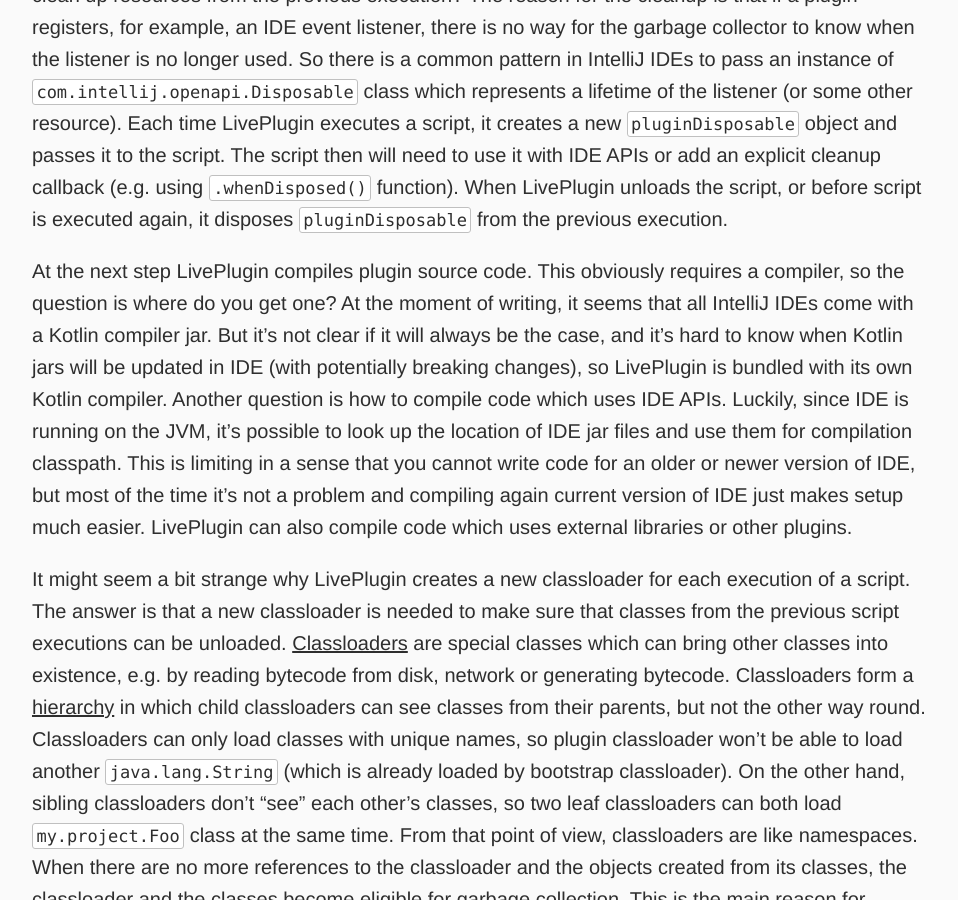
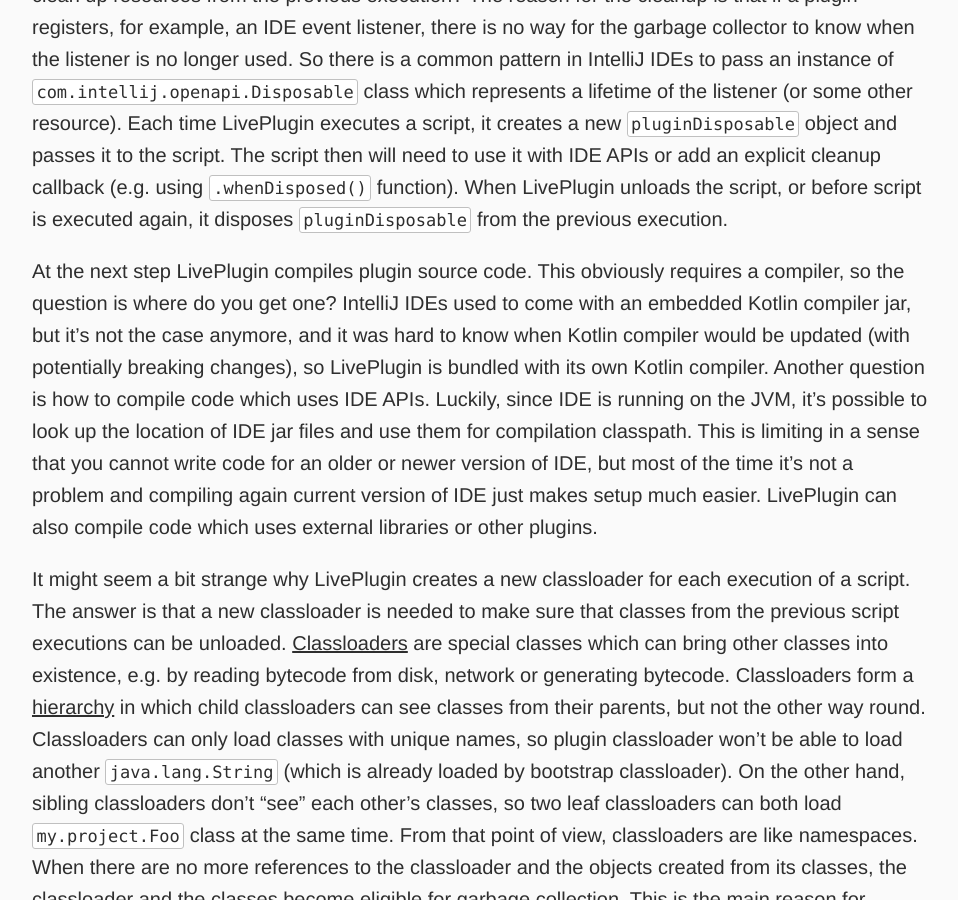
Before and after one commit to dkandalov/dkandalov.github.io, a Jekyll site: the page built from _posts/2021-12-07-sane-intellij-plugin-development-with-live-plugin.md, in a window 1280 px wide and 900 px high, scrolled down 4091 px. Shown: the whole window, without its empty margins (160-1118 px from the left). Built offline with Jekyll 4.4.1, drawn with Linux system fonts in a browser that asks for light colours; our own code applies the rules of GitHub Pages for plain Markdown files.

Commit message:
updated liveplugin blogpost

```diff
--- a/_posts/2021-12-07-sane-intellij-plugin-development-with-live-plugin.md
+++ b/_posts/2021-12-07-sane-intellij-plugin-development-with-live-plugin.md
@@ -54,7 +54,7 @@ Overall, the whole workflow can be summarized in three steps:
 
 This sounds simple but there are more details at each step. In the first place, why do you need to clean up resources from the previous execution? The reason for the cleanup is that if a plugin registers, for example, an IDE event listener, there is no way for the garbage collector to know when the listener is no longer used. So there is a common pattern in IntelliJ IDEs to pass an instance of `com.intellij.openapi.Disposable` class which represents a lifetime of the listener (or some other resource). Each time LivePlugin executes a script, it creates a new `pluginDisposable` object and passes it to the script. The script then will need to use it with IDE APIs or add an explicit cleanup callback (e.g. using `.whenDisposed()` function). When LivePlugin unloads the script, or before script is executed again, it disposes `pluginDisposable` from the previous execution.
 
-At the next step LivePlugin compiles plugin source code. This obviously requires a compiler, so the question is where do you get one? At the moment of writing, it seems that all IntelliJ IDEs come with a Kotlin compiler jar. But it's not clear if it will always be the case, and it's hard to know when Kotlin jars will be updated in IDE (with potentially breaking changes), so LivePlugin is bundled with its own Kotlin compiler. Another question is how to compile code which uses IDE APIs. Luckily, since IDE is running on the JVM, it's possible to look up the location of IDE jar files and use them for compilation classpath. This is limiting in a sense that you cannot write code for an older or newer version of IDE, but most of the time it's not a problem and compiling again current version of IDE just makes setup much easier. LivePlugin can also compile code which uses external libraries or other plugins.
+At the next step LivePlugin compiles plugin source code. This obviously requires a compiler, so the question is where do you get one? IntelliJ IDEs used to come with an embedded Kotlin compiler jar, but it's not the case anymore, and it was hard to know when Kotlin compiler would be updated (with potentially breaking changes), so LivePlugin is bundled with its own Kotlin compiler. Another question is how to compile code which uses IDE APIs. Luckily, since IDE is running on the JVM, it's possible to look up the location of IDE jar files and use them for compilation classpath. This is limiting in a sense that you cannot write code for an older or newer version of IDE, but most of the time it's not a problem and compiling again current version of IDE just makes setup much easier. LivePlugin can also compile code which uses external libraries or other plugins.
 
 It might seem a bit strange why LivePlugin creates a new classloader for each execution of a script. The answer is that a new classloader is needed to make sure that classes from the previous script executions can be unloaded. [Classloaders](https://en.wikipedia.org/wiki/Java_Classloader) are special classes which can bring other classes into existence, e.g. by reading bytecode from disk, network or generating bytecode. Classloaders form a [hierarchy](https://docs.oracle.com/cd/E19501-01/819-3659/beadf/index.html) in which child classloaders can see classes from their parents, but not the other way round. Classloaders can only load classes with unique names, so plugin classloader won't be able to load another `java.lang.String` (which is already loaded by bootstrap classloader). On the other hand, sibling classloaders don't "see" each other's classes, so two leaf classloaders can both load `my.project.Foo` class at the same time. From that point of view, classloaders are like namespaces. When there are no more references to the classloader and the objects created from its classes, the classloader and the classes become eligible for garbage collection. This is the main reason for creating a new classloader for each script execution.
 
```
